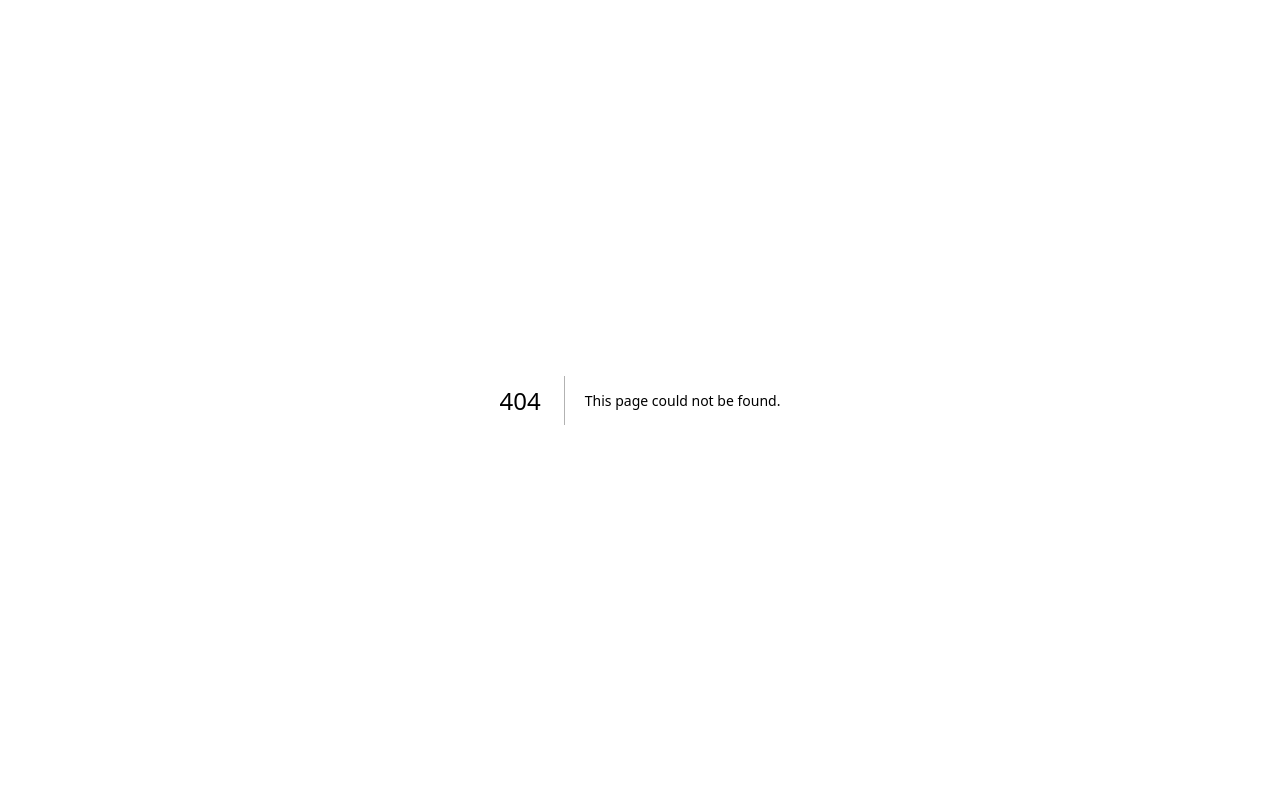
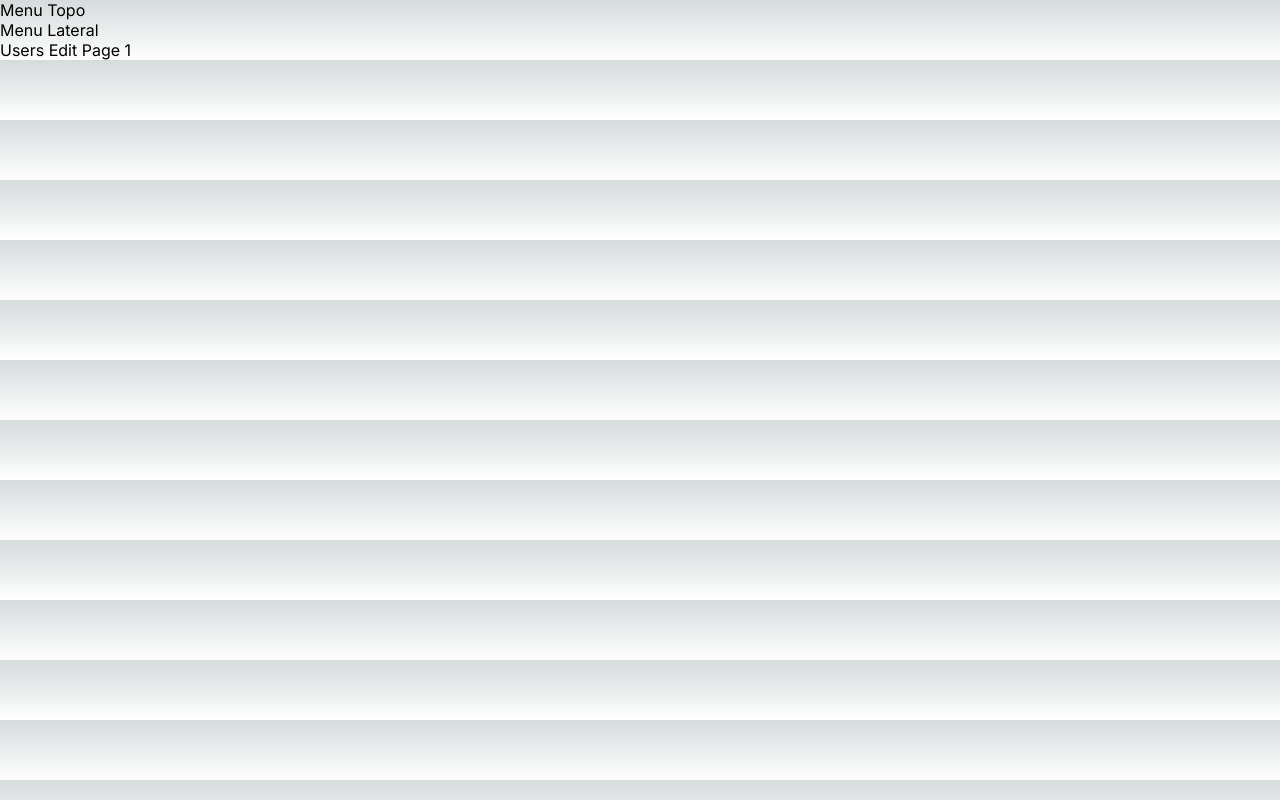
Before and after one commit to Gguife/finance-fullstack-front, a Next.js app: page /admin/users/1 in a window 1280 px wide. Before the commit this address had no page. Built offline with nearby package versions, Linux system fonts and the light colour scheme.

Commit message:
feat: Config route pages

```diff
--- /dev/null
+++ b/src/app/(auth)/admin/users/[id]/page.js
@@ -0,0 +1,10 @@
+
+const UsersEditPage = ({params}) =>{
+  return(
+    <div>
+      Users Edit Page {params.id}
+    </div>
+  )
+}
+
+export default UsersEditPage;
--- /dev/null
+++ b/src/app/(auth)/layout.js
@@ -0,0 +1,21 @@
+import "../globals.css";
+import { Inter } from "next/font/google";
+
+const inter = Inter({ subsets: ["latin"] });
+
+export const metadata = {
+  title: "Create Next App",
+  description: "Generated by create next app",
+};
+
+export default function RootLayout({ children }) {
+  return (
+    <html lang="en">
+      <body className={inter.className}>
+        <div>Menu Topo</div>
+        <div>Menu Lateral</div>
+        {children}
+      </body>
+    </html>
+  );
+}
```
Also changed, not shown: src/app/(auth)/admin/users/page.js (added, +10 -0 lines).
